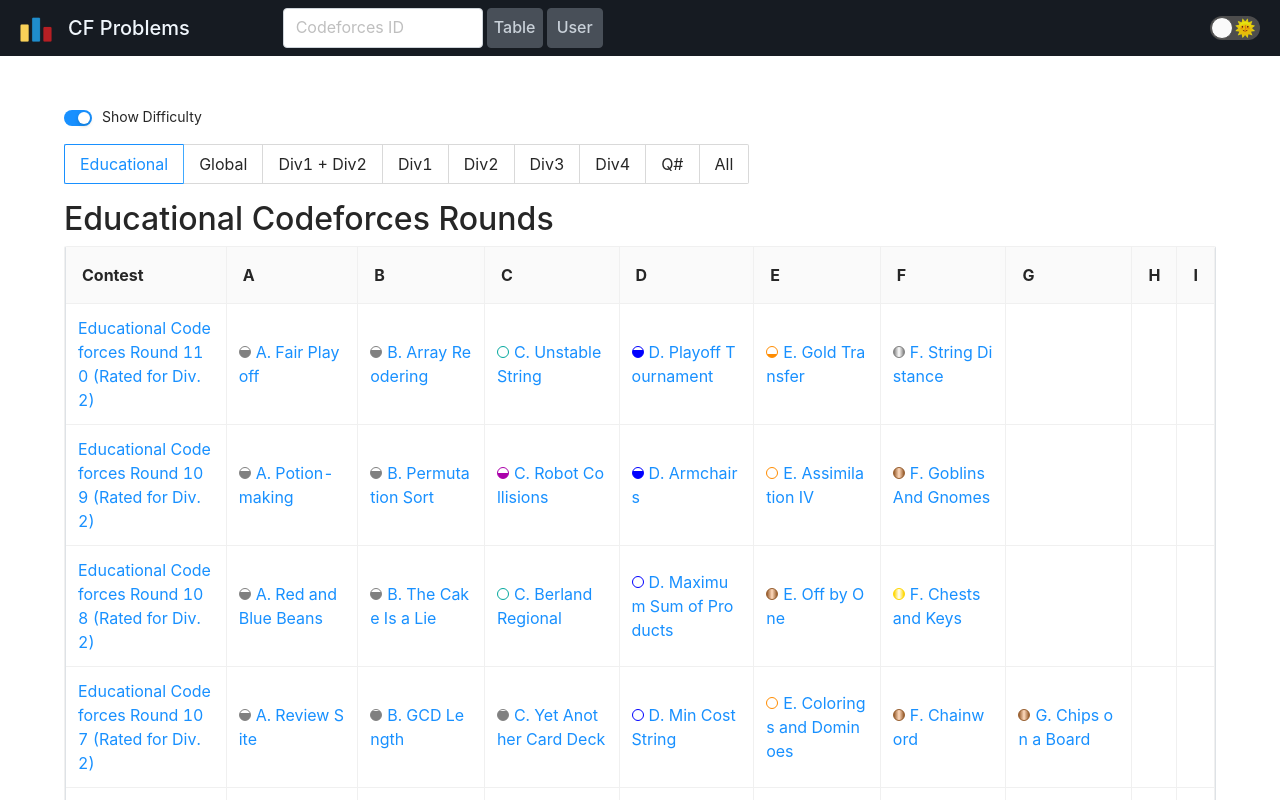
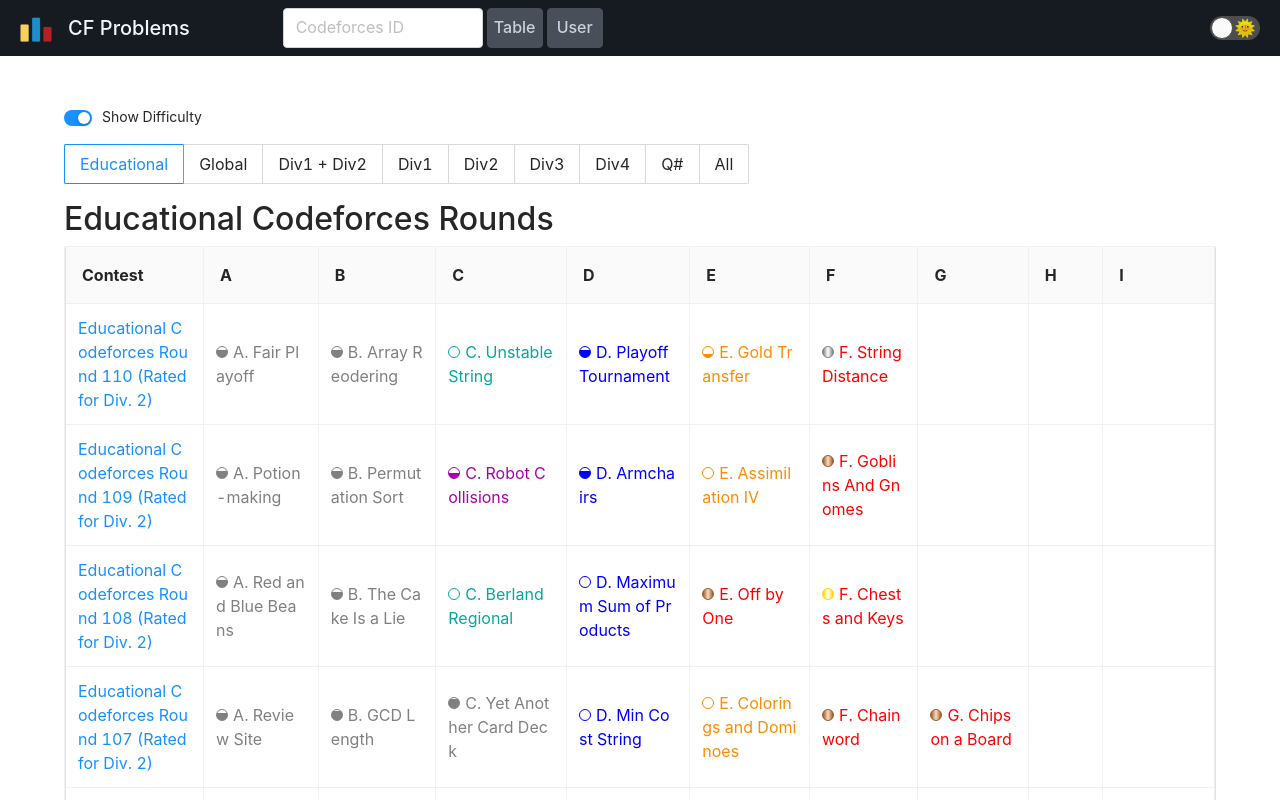
Before and after one commit to kira924age/CodeforcesProblems, a React (Create React App) app in the folder cf-problems-frontend/: page /#/table/ in a window 1280 px wide. Shown: the top 800 px of the page. Built offline with nearby package versions, Linux system fonts and the light colour scheme.

Commit message:
Temporary Commit

```diff
--- a/cf-problems-frontend/src/pages/TablePage/ContestTable.tsx
+++ b/cf-problems-frontend/src/pages/TablePage/ContestTable.tsx
@@ -18,8 +18,9 @@ interface ContestTableProps {
 
 const ContestTable: React.FC<ContestTableProps> = (props) => {
   const [isFetchFailue, setIsFetchFailue] = React.useState(false);
+  const [acList, setAcList] = React.useState(new Map());
+  const [mp, setMp] = React.useState(new Map());
 
-  const [acList, setAcList] = React.useState(new Map());
 
   React.useEffect(() => {
     let isMounted = true;
@@ -46,51 +47,77 @@ const ContestTable: React.FC<ContestTableProps> = (props) => {
     };
   }, [props.userId]);
 
-  const allProblems = require("./contests.json");
+  let tmp : Map<string, any> = new Map();
 
-  let problemData = allProblems;
-  problemData.forEach( (x: any) => {
-    if (x.problems === null) {
-      // console.log(x.id, x.name);
-    }
-  })
+  React.useEffect( () => {
+    const allProblems = require("./contests.json");
+    let problemData = allProblems;
 
-  switch (props.name) {
-    case "Educational Codeforces Rounds":
-      problemData =  problemData.filter((x : any) => (x.type === "Educational"));
-      break;
-    case "Codeforces Global Rounds":
-      problemData =  problemData.filter((x : any) => (x.type === "Global"));
-      break;
-    case "Div. 1 + Div. 2 Contests":
-      problemData =  problemData.filter((x : any) => (x.type === "Div1 + Div2"));
-      break;
-    case "Div. 1 Contests":
-      problemData =  problemData.filter((x : any) => (x.type === "Div1"));
-      break;
-    case "Div. 2 Contests":
-      problemData =  problemData.filter((x : any) => (x.type === "Div2"));
-      break;
-    case "Div. 3 Contests":
-      problemData =  problemData.filter((x : any) => (x.type === "Div3"));
-      break;
-    case "Div. 4 Contests":
-      problemData =  problemData.filter((x : any) => (x.type === "Div4"));
-      break;
-    case "Microsoft Q# Coding Contests":
-      problemData =  problemData.filter((x : any) => (x.type === "Q#"));
-      break;
-    default:
-      problemData = allProblems;
-  }
+    tmp.set("All Contests", makeContestTable(
+      allProblems,
+      problemData,
+      props.isShowDifficulty,
+      acList
+    ));
 
-  let problemData2 = makeContestTable(
-    props.name,
-    problemData,
-    props.isShowDifficulty,
-    acList
-  );
-  console.log(problemData2);
+    tmp.set("Educational Codeforces Rounds", makeContestTable(
+      allProblems,
+      problemData.filter((x : any) => (x.type === "Educational")),
+      props.isShowDifficulty,
+      acList
+    ));
+
+    tmp.set("Codeforces Global Rounds", makeContestTable(
+      allProblems,
+      problemData.filter((x : any) => (x.type === "Global")),
+      props.isShowDifficulty,
+      acList
+    ));
+
+    tmp.set("Div. 1 + Div. 2 Contests", makeContestTable(
+      allProblems,
+      problemData.filter((x : any) => (x.type === "Div1 + Div2")),
+      props.isShowDifficulty,
+      acList
+    ));
+
+    tmp.set("Div. 1 Contests", makeContestTable(
+      allProblems,
+      problemData.filter((x : any) => (x.type === "Div1")),
+      props.isShowDifficulty,
+      acList
+    ));
+
+    tmp.set("Div. 2 Contests", makeContestTable(
+      allProblems,
+      problemData.filter((x : any) => (x.type === "Div2")),
+      props.isShowDifficulty,
+      acList
+    ));
+
+    tmp.set("Div. 3 Contests", makeContestTable(
+      allProblems,
+      problemData.filter((x : any) => (x.type === "Div3")),
+      props.isShowDifficulty,
+      acList
+    ));
+
+    tmp.set("Div. 4 Contests", makeContestTable(
+      allProblems,
+      problemData.filter((x : any) => (x.type === "Div4")),
+      props.isShowDifficulty,
+      acList
+    ));
+
+    tmp.set("Microsoft Q# Coding Contests", makeContestTable(
+      allProblems,
+      problemData.filter((x : any) => (x.type === "Q#")),
+      props.isShowDifficulty,
+      acList
+    ));
+
+    setMp(tmp);
+  }, [props.isShowDifficulty, acList]);
 
   const columns = makeContestColumns(props.name);
 
@@ -99,13 +126,13 @@ const ContestTable: React.FC<ContestTableProps> = (props) => {
       <h2>{props.name}</h2>
       <Table
         pagination={{
-          defaultPageSize: 50,
+          defaultPageSize: 200,
           pageSizeOptions: ["10", "20", "50", "100"],
         }}
         bordered
         className="ant-contest-table"
         columns={columns}
-        dataSource={problemData2}
+        dataSource={mp.get(props.name)}
         locale={{
           emptyText: (
             <React.Fragment>
--- a/cf-problems-frontend/src/pages/TablePage/contestTableUtils.tsx
+++ b/cf-problems-frontend/src/pages/TablePage/contestTableUtils.tsx
@@ -98,6 +98,9 @@ export const makeContestTable = (
       return [];
     }
       problems.forEach((e: any)=> {
+        const ratingColorClass = isShowDifficulty
+         ? getRatingColorClass(e.rating)
+         : "difficulty-black";
         const problemId : string = e.index;
         const problemName : string = e.name;
 
@@ -112,6 +115,7 @@ export const makeContestTable = (
                       href={PREFIX + String(x.id) + "/problem/" + e.index}
                       rel="noopener noreferrer"
                       target="_blank"
+                      className={ratingColorClass}
                     >
                       {String(e.index) + ". " + problemName}
                     </a>
@@ -124,6 +128,7 @@ export const makeContestTable = (
                     href={PREFIX + String(x.id) + "/problem/" + e.index}
                     rel="noopener noreferrer"
                     target="_blank"
+                    className={ratingColorClass}
                   >
                     {String(e.index) + ". " + problemName}
                   </a>
@@ -133,7 +138,6 @@ export const makeContestTable = (
        )
      });
      return obj;
-
    });
  };
 
```
